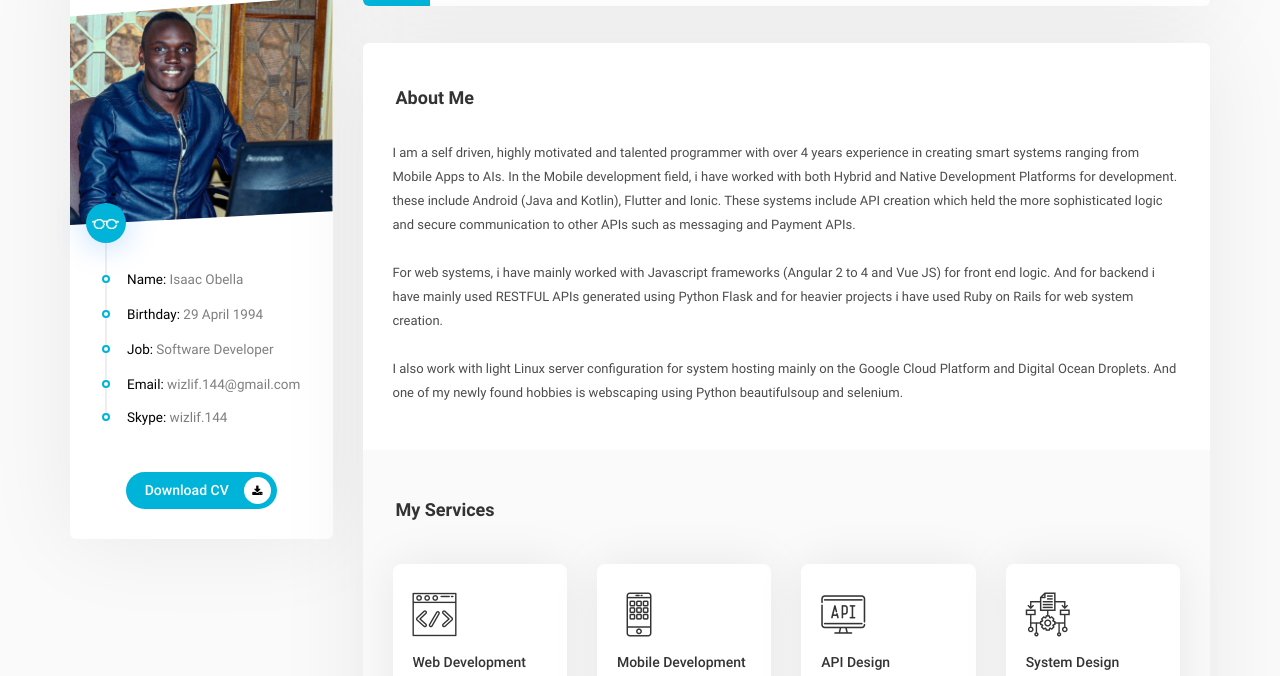
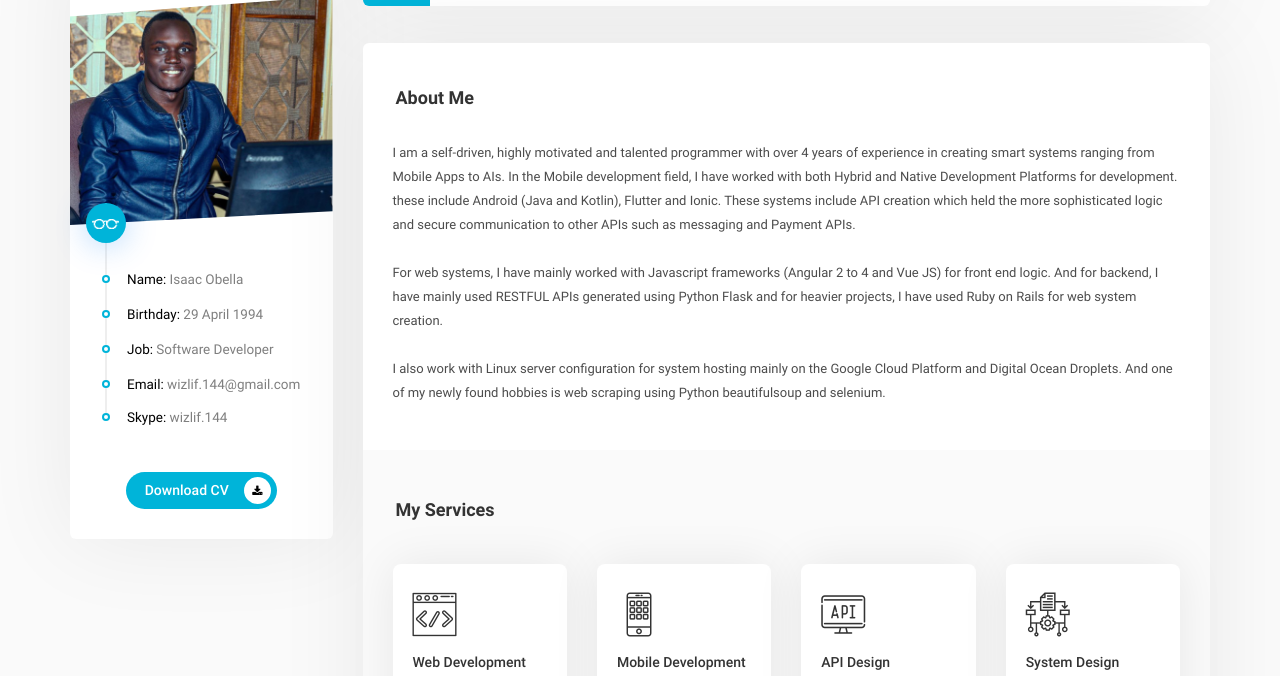
Before and after one commit to wizlif/Wizlif.github.io, a plain HTML site: page index.html in a window 1280 px wide. Shown: the part 124-800 px from the top of the page. Drawn offline with Linux system fonts and the light colour scheme.

Commit message:
Intro update

```diff
--- a/index.html
+++ b/index.html
@@ -146,23 +146,22 @@
                                 <section class="about-me line col-md-12 padding_30 padbot_45">
                                     <div class="section-title"><span></span>
                                         <h2>About Me</h2></div>
-                                    <p class="top_30">I am a self driven, highly motivated and talented programmer with
-                                        over 4 years experience
-                                        in creating smart systems ranging from Mobile Apps to AIs. In the Mobile
-                                        development field, i have worked with both Hybrid and Native Development
-                                        Platforms for development.
-                                        these include Android (Java and Kotlin), Flutter and Ionic.
-                                        These systems include API creation which held the more sophisticated logic and
-                                        secure communication to other APIs such as messaging and Payment APIs.
+                                    <p class="top_30">I am a self-driven, highly motivated and talented programmer with
+                                        over 4 years of experience in creating smart systems ranging from Mobile Apps to
+                                        AIs. In the Mobile development field, I have worked with both Hybrid and Native
+                                        Development Platforms for development. these include Android (Java and Kotlin),
+                                        Flutter and Ionic. These systems include API creation which held the more
+                                        sophisticated logic and secure communication to other APIs such as messaging and
+                                        Payment APIs.
                                         <br>
-                                        <br> For web systems, i have mainly worked with Javascript frameworks (Angular 2
-                                        to 4 and Vue JS) for front end logic. And for backend i have mainly used RESTFUL
-                                        APIs generated using Python Flask and for heavier projects i have used Ruby on
-                                        Rails for web system creation.
+                                        <br> For web systems, I have mainly worked with Javascript frameworks (Angular 2
+                                        to 4 and Vue JS) for front end logic. And for backend, I have mainly used
+                                        RESTFUL APIs generated using Python Flask and for heavier projects, I have used
+                                        Ruby on Rails for web system creation.
                                         <br>
-                                        <br> I also work with light Linux server configuration for system hosting mainly
-                                        on the Google Cloud Platform and Digital Ocean Droplets. And one of my newly
-                                        found hobbies is webscaping using Python beautifulsoup and selenium.
+                                        <br> I also work with Linux server configuration for system hosting mainly on
+                                        the Google Cloud Platform and Digital Ocean Droplets. And one of my newly found
+                                        hobbies is web scraping using Python beautifulsoup and selenium.
                                     </p>
                                 </section>
                             </div>
```
